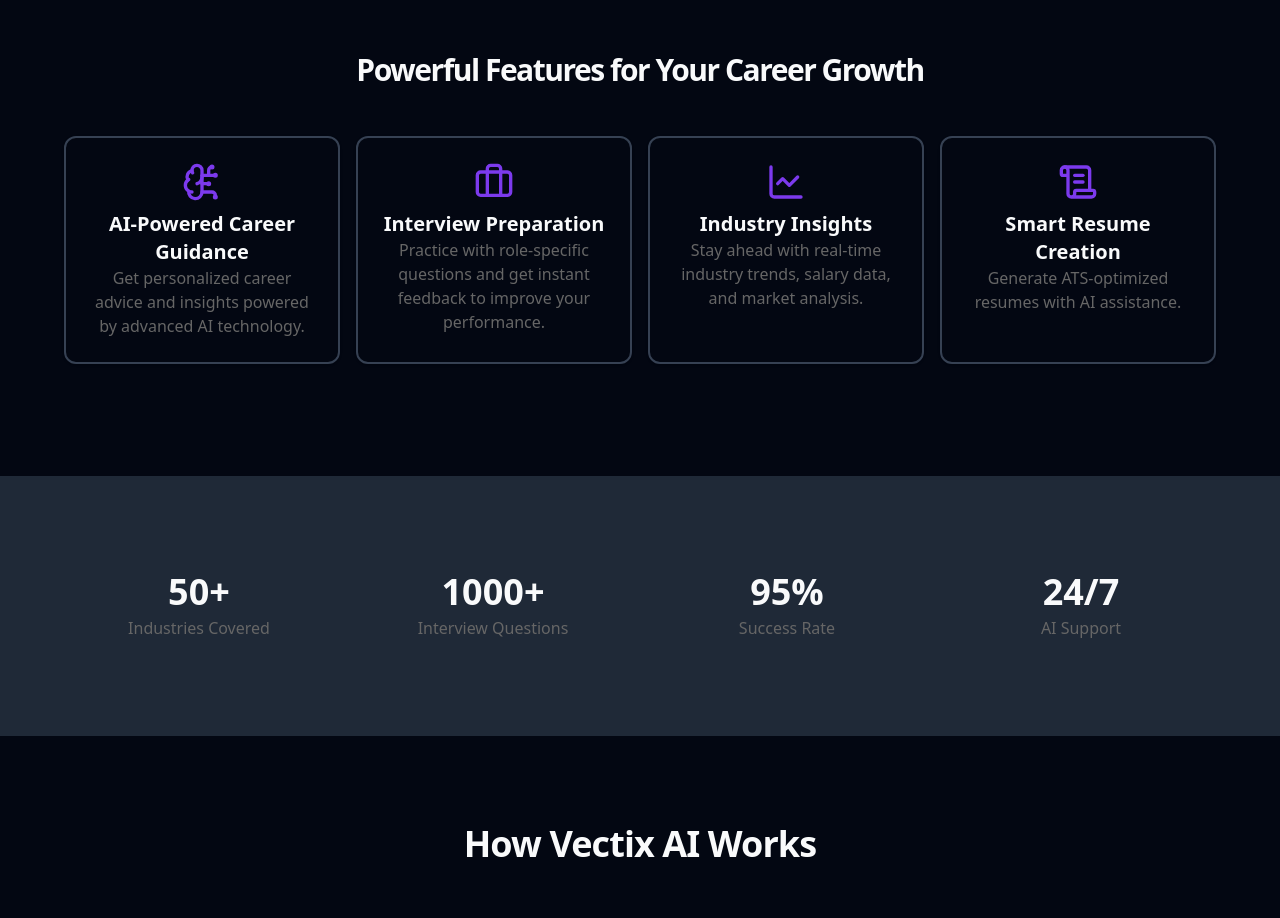
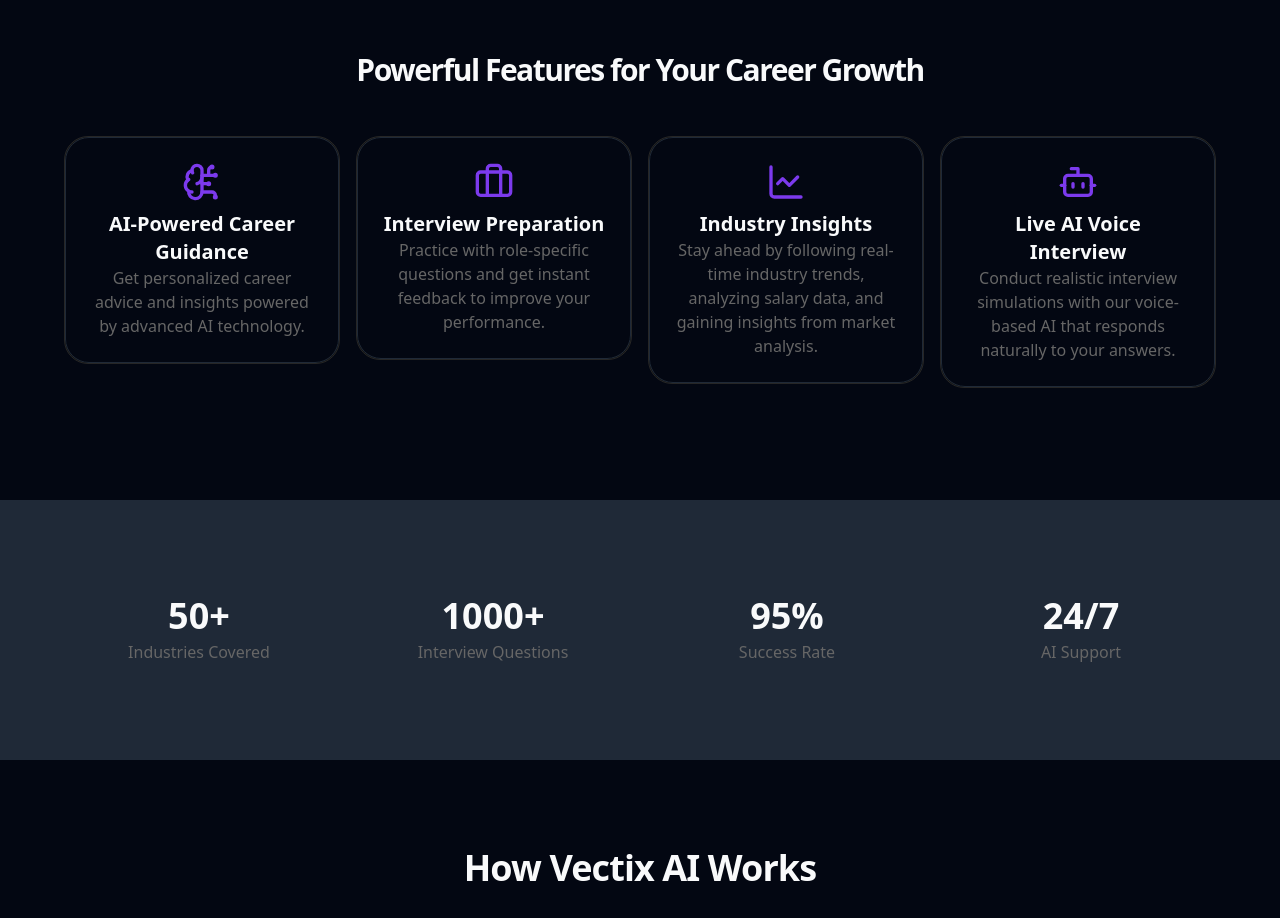
Before and after one commit to Algoture/Vectix-AI, a Next.js app: page / in a window 1280 px wide. Shown: the part 860-1778 px from the top of the page. Built offline with nearby package versions, Linux system fonts and the light colour scheme; no server answers.

Commit message:
Ui Card update

```diff
--- a/src/components/custom/Features.jsx
+++ b/src/components/custom/Features.jsx
@@ -1,5 +1,8 @@
+"use client"
 import { Card, CardContent } from "@/components/ui/card";
 import { features } from "@/data/features";
+import SpotlightCard from "../ui/spotlightcard";
+
 const Features = () => {
   return (
     <section className="w-full bg-background py-12 md:py-24 lg:py-28 ">
@@ -9,9 +12,10 @@ const Features = () => {
         </h2>
         <div className="grid grid-cols-1 md:grid-cols-2 lg:grid-cols-4 gap-4 max-w-6xl mx-auto">
           {features.slice(0, 4).map((feature) => (
+            <SpotlightCard className="custom-spotlight-card h-fit" spotlightColor="rgba(109, 40, 217, 0.5) " key={feature.title}>
             <Card
-              key={feature.title}
-              className="border-gray-700 border-2 hover:border-primary transition-colors duration-300">
+
+              className=" hover:border-primary transition-colors duration-300 h-fit rounded-3xl">
               <CardContent className=" text-center flex flex-col items-center">
                 <div className="flex flex-col items-center justify-center">
                   {feature.icon}
@@ -20,6 +24,7 @@ const Features = () => {
                 </div>
               </CardContent>
             </Card>
+            </SpotlightCard>
           ))}
         </div>
       </div>
--- a/src/data/features.js
+++ b/src/data/features.js
@@ -1,4 +1,4 @@
-import { BrainCircuit, Briefcase, LineChart, Mic, ScrollText } from "lucide-react";
+import { BotIcon, BrainCircuit, Briefcase, LineChart, Mic, } from "lucide-react";
 
 export const features = [
     {
@@ -17,12 +17,12 @@ export const features = [
         icon: <LineChart className="size-10 mb-2 text-primary" />,
         title: "Industry Insights",
         description:
-            "Stay ahead with real-time industry trends, salary data, and market analysis.",
+            "Stay ahead by following real-time industry trends, analyzing salary data, and gaining insights from market analysis.",
     },
     {
-        icon: <ScrollText className="size-10 mb-2 text-primary" />,
-        title: "Smart Resume Creation",
-        description: "Generate ATS-optimized resumes with AI assistance.",
+        icon: <BotIcon className="size-10 mb-2 text-primary" />,
+        title: "Live AI Voice Interview",
+        description: "Conduct realistic interview simulations with our voice-based AI that responds naturally to your answers.",
     },
     {
         icon: <Mic className="size-10 mb-2 text-primary" />,
```
